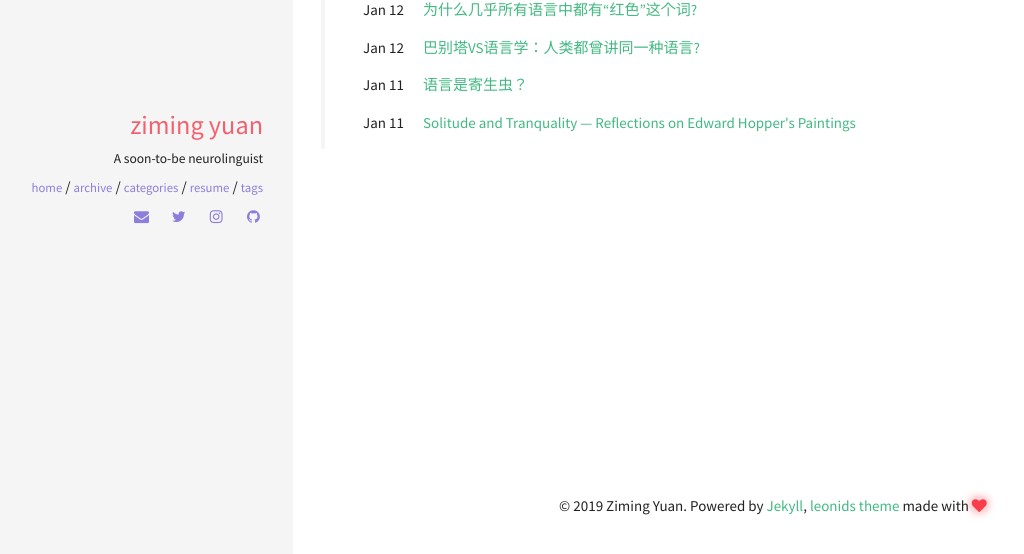
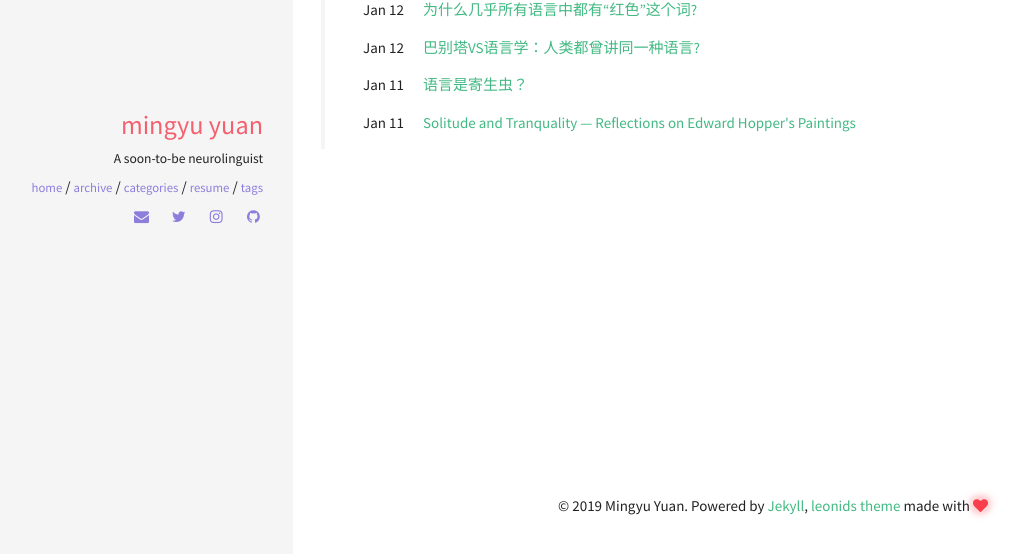
Before and after one commit to zimine/zimine.github.io, a Jekyll site: the page built from archive.html, in a window 1280 px wide. Shown: the part 243-797 px from the top of the page, without its empty margins (27-1051 px from the left). Built offline with Jekyll 4.4.1, drawn with Linux system fonts in a browser that asks for light colours.

Commit message:
Update _config.yml

```diff
--- a/_config.yml
+++ b/_config.yml
@@ -33,7 +33,7 @@ kramdown:
 ####################################
 #
 owner:
-  name: Ziming Yuan
+  name: Mingyu Yuan
   avatar:
   job:
   bio: "A soon-to-be neurolinguist"
```
